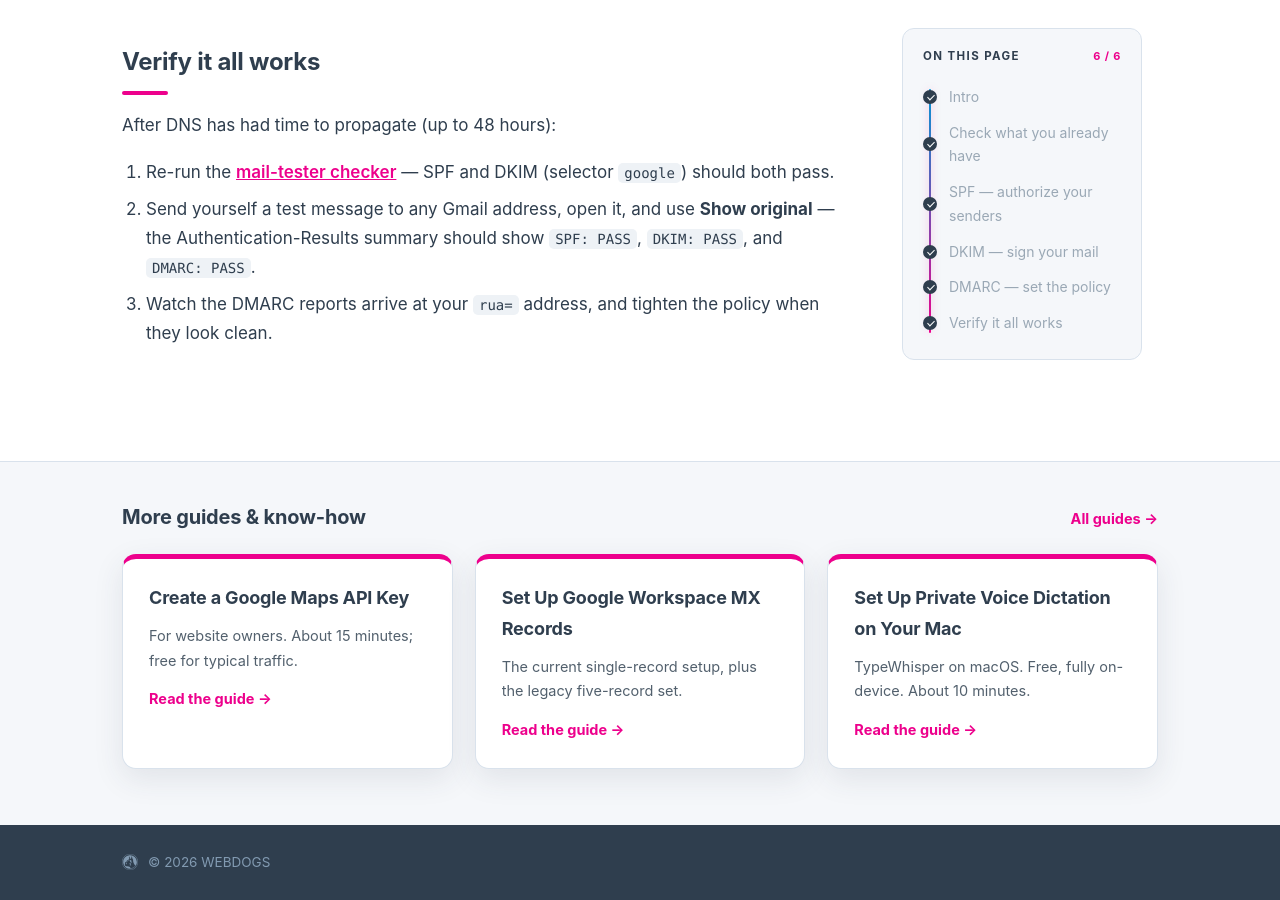
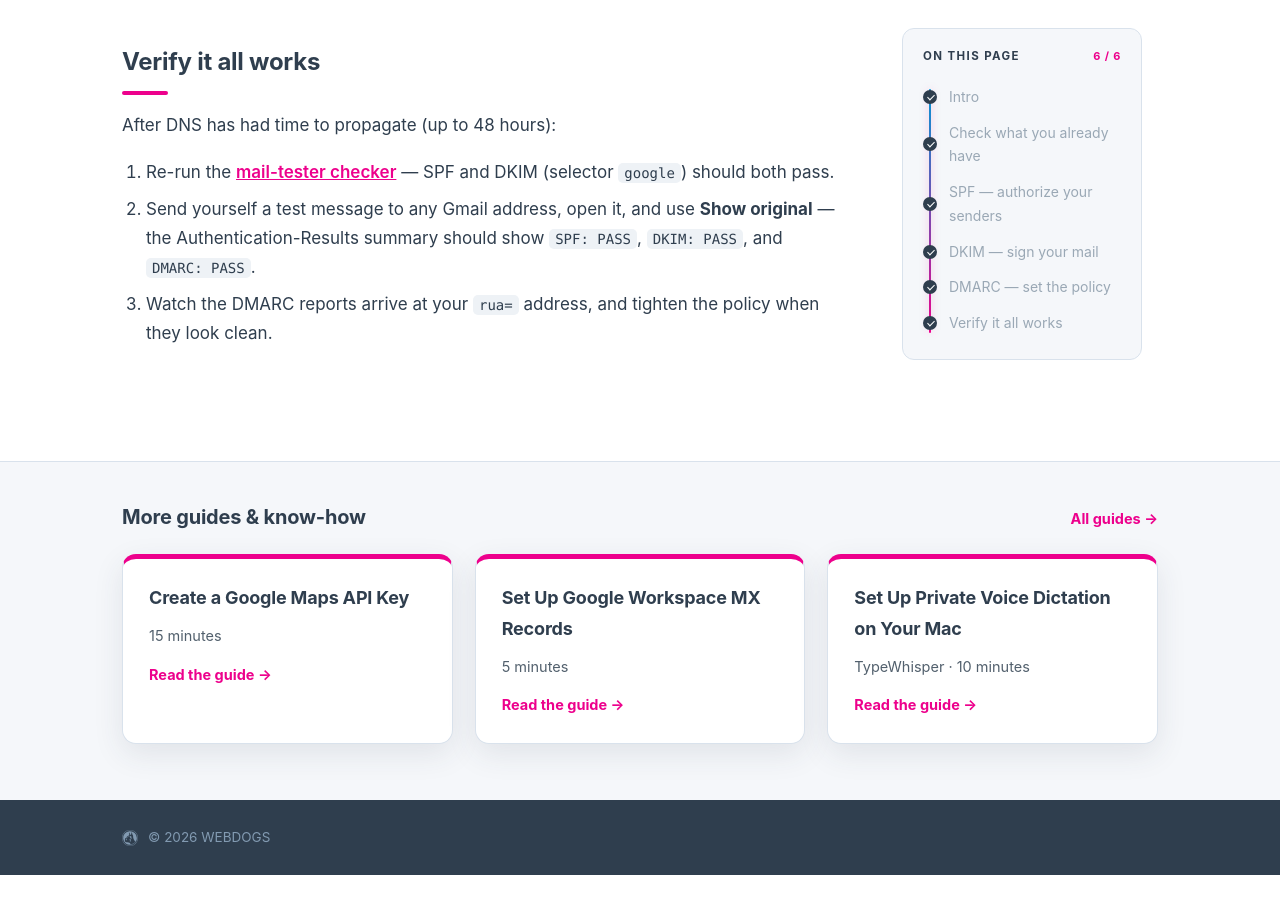
Before and after one commit to theWEBDOGS/guides, a Jekyll site: the page built from spf-dkim-dmarc/index.md, in a window 1280 px wide and 900 px high, scrolled down 5758 px. Built offline with Jekyll 4.4.1, drawn with Linux system fonts in a browser that asks for light colours; some web fonts are replaced; after the commit the page ends 6633 px from its top, so only the background shows below that.

```diff
--- a/google-maps-api-key/index.md
+++ b/google-maps-api-key/index.md
@@ -3,7 +3,7 @@ public: true
 title: "Create a Google Maps API Key"
 slug: google-maps-api-key
 verified: 2026-06-11
-description: "For website owners. About 15 minutes; free for typical traffic."
+description: "15 minutes"
 ---
 
 # Create a Google Maps API Key
--- a/spf-dkim-dmarc/index.md
+++ b/spf-dkim-dmarc/index.md
@@ -3,7 +3,7 @@ public: true
 title: "Set Up SPF, DKIM, and DMARC for Google Workspace"
 slug: spf-dkim-dmarc
 verified: 2026-06-11
-description: "Current record values and a staged DMARC rollout. About 30 minutes."
+description: "30 minutes"
 ---
 
 # Set Up SPF, DKIM, and DMARC for Google Workspace
--- a/typewhisper/index.md
+++ b/typewhisper/index.md
@@ -4,7 +4,7 @@ title: "Set Up Private Voice Dictation on Your Mac"
 slug: typewhisper
 verified: 2026-06-10
 toc_appendix: [uninstall]
-description: "TypeWhisper on macOS. Free, fully on-device. About 10 minutes."
+description: "TypeWhisper · 10 minutes"
 ---
 
 # Set Up Private Voice Dictation on Your Mac
--- a/workspace-mx-records/index.md
+++ b/workspace-mx-records/index.md
@@ -3,7 +3,7 @@ public: true
 title: "Set Up Google Workspace MX Records"
 slug: workspace-mx-records
 verified: 2026-06-11
-description: "The current single-record setup, plus the legacy five-record set."
+description: "5 minutes"
 ---
 
 # Set Up Google Workspace MX Records
```
Also changed, not shown: llms.txt (+4 -4 lines).
